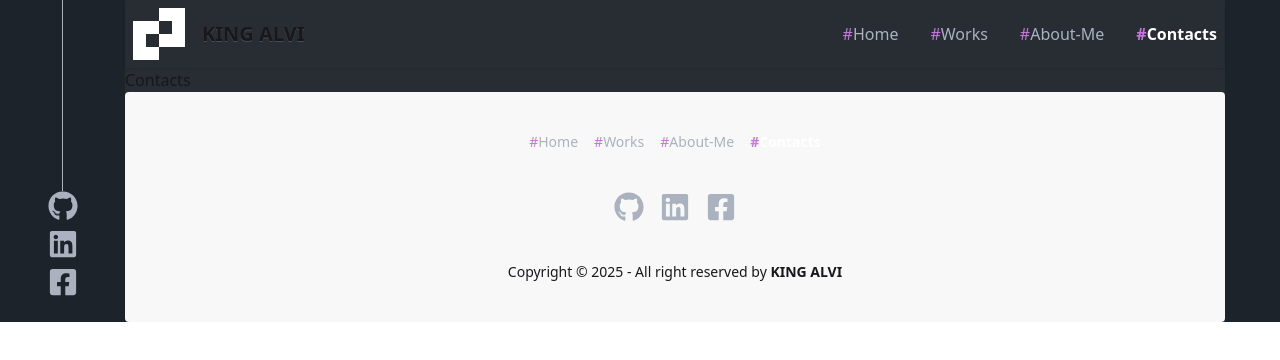
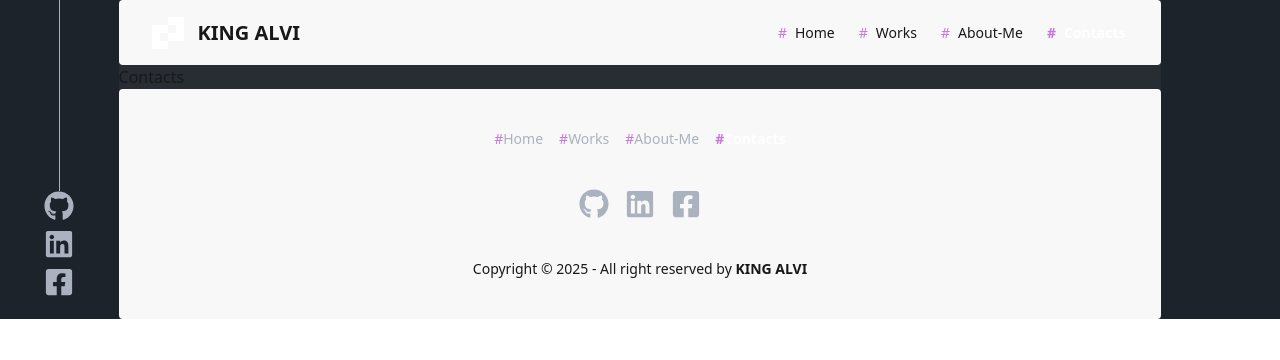
Before and after one commit to KINGALVI/KING-ALVI-portfolio, a React (Vite) app: page /Contacts in a window 1280 px wide. Shown: the top 360 px of the page. Built offline with nearby package versions, Linux system fonts and the light colour scheme.

Commit message:
edited some code

```diff
--- a/src/components/Footer/Footer.jsx
+++ b/src/components/Footer/Footer.jsx
@@ -14,9 +14,9 @@ const Footer = () => {
                 </nav>
                 <nav>
                     <div className="grid grid-flow-col gap-4">
-                        <a href="https://github.com/KINGALVI"><FaGithub className="w-[30px] h-[30px] text-[#ABB2BF] Logo" /></a>
-                        <a href="https://www.linkedin.com/in/alvi-al-mahamud-565a07398/"><FaLinkedin className="w-[30px] h-[30px] text-[#ABB2BF] Logo" /></a>
-                        <a href="https://www.facebook.com/alvi.al.mahamud/"><FaFacebookSquare className="w-[30px] h-[30px] text-[#ABB2BF] Logo" /></a>
+                        <a target="_blank" href="https://github.com/KINGALVI"><FaGithub className="w-[30px] h-[30px] text-[#ABB2BF] Logo" /></a>
+                        <a target="_blank" href="https://www.linkedin.com/in/alvi-al-mahamud-565a07398/"><FaLinkedin className="w-[30px] h-[30px] text-[#ABB2BF] Logo" /></a>
+                        <a target="_blank" href="https://www.facebook.com/alvi.al.mahamud/"><FaFacebookSquare className="w-[30px] h-[30px] text-[#ABB2BF] Logo" /></a>
                     </div>
                 </nav>
                 <aside>
--- a/src/components/Header/Header.jsx
+++ b/src/components/Header/Header.jsx
@@ -1,26 +1,50 @@
 import { Link, NavLink } from "react-router-dom";
 import Logo from "../../../public/Images/Style=Default.svg";
+import { FaGithub, FaFacebookSquare, FaLinkedin } from "react-icons/fa";
 
-const Header = () => {
-
+export default function Header() {
     return (
-        <>
-            <div className="navbar shadow-sm flex justify-between bg-[#282C33]">
+        <nav className="navbar bg-base-200 px-4 rounded sticky top-0 z-50">
+            <div className="flex-1">
                 <div className="flex items-center">
-                    <img src={Logo} alt="" />
-                    <Link className="btn btn-ghost text-xl">KING ALVI</Link>
-                </div>
-                <div>
-                    <ul className="flex gap-[32px]">
-                        <li><NavLink to={"/"} className="text-[#ABB2BF]"><span className="text-[#C778DD]">#</span>Home</NavLink></li>
-                        <li><NavLink to={"/Works"} className="text-[#ABB2BF]"><span className="text-[#C778DD]">#</span>Works</NavLink></li>
-                        <li><NavLink to={"/About"} className="text-[#ABB2BF]"><span className="text-[#C778DD]">#</span>About-Me</NavLink></li>
-                        <li><NavLink to={"/Contacts"} className="text-[#ABB2BF]"><span className="text-[#C778DD]">#</span>Contacts</NavLink></li>
-                    </ul>
+                    <Link className="btn btn-ghost normal-case text-xl flex items-center">
+                        <img src={Logo} alt="Logo" className="w-8 h-8 mr-2" />
+                        KING ALVI
+                    </Link>
                 </div>
             </div>
-        </>
+
+            {/* Desktop / Pad menu */}
+            <ul className="menu menu-horizontal lg:flex hidden">
+                <li><NavLink to="/"><span className="text-[#C778DD]">#</span>Home</NavLink></li>
+                <li><NavLink to="/Works"><span className="text-[#C778DD]">#</span>Works</NavLink></li>
+                <li><NavLink to="/About"><span className="text-[#C778DD]">#</span>About-Me</NavLink></li>
+                <li><NavLink to="/Contacts"><span className="text-[#C778DD]">#</span>Contacts</NavLink></li>
+            </ul>
+
+            {/* Mobile / Mini Pad dropdown */}
+            <div className="dropdown dropdown-end lg:hidden">
+                <label tabIndex={0} className="btn btn-ghost btn-square">
+                    <svg xmlns="http://www.w3.org/2000/svg" className="h-6 w-6"
+                        fill="none" viewBox="0 0 24 24" stroke="currentColor">
+                        <path strokeLinecap="round" strokeLinejoin="round" strokeWidth="2"
+                            d="M4 6h16M4 12h16M4 18h16" />
+                    </svg>
+                </label>
+                <ul tabIndex={0} className="menu menu-sm dropdown-content mt-3 p-2 shadow bg-base-200 rounded-box w-52">
+                    <li><NavLink to="/"><span className="text-[#C778DD]">#</span>Home</NavLink></li>
+                    <li><NavLink to="/Works"><span className="text-[#C778DD]">#</span>Works</NavLink></li>
+                    <li><NavLink to="/About"><span className="text-[#C778DD]">#</span>About-Me</NavLink></li>
+                    <li><NavLink to="/Contacts"><span className="text-[#C778DD]">#</span>Contacts</NavLink></li>
+                    <br />
+                    <div className=" md:hidden flex justify-center gap-2.5">
+                        <a target="_blank" href="https://github.com/KINGALVI"><FaGithub className="w-[30px] h-[30px] text-[#ABB2BF] Logo" /></a>
+                        <a target="_blank" href="https://www.linkedin.com/in/alvi-al-mahamud-565a07398/"><FaLinkedin className="w-[30px] h-[30px] text-[#ABB2BF] Logo" /></a>
+                        <a target="_blank" href="https://www.facebook.com/alvi.al.mahamud/"><FaFacebookSquare className="w-[30px] h-[30px] text-[#ABB2BF] Logo" /></a>
+                    </div>
+                    <br />
+                </ul>
+            </div>
+        </nav>
     );
-};
-
-export default Header;
+}
--- a/src/components/Main-Section/Home/Home.jsx
+++ b/src/components/Main-Section/Home/Home.jsx
@@ -2,7 +2,7 @@ const Home = () => {
 
     return (
         <>
-         Home
+            Home
         </>
     );
 };
--- a/src/components/Main-Section/MainSection.jsx
+++ b/src/components/Main-Section/MainSection.jsx
@@ -7,11 +7,11 @@ import Footer from "../Footer/Footer";
 const Main = () => {
 
   return (
-    <section className="flex">
+    <section className="md:flex">
 
       <Left_Side_Design />
 
-      <section className="lg:w-[1100px] bg-[#282C33]">
+      <section className="md:w-[1100px] bg-[#282C33]">
 
         <Header />
 
--- a/src/components/Side-Design/Left-Side-Design.jsx
+++ b/src/components/Side-Design/Left-Side-Design.jsx
@@ -2,14 +2,25 @@ import Line from "../../../public/Images/Line.png";
 import { FaGithub, FaFacebookSquare, FaLinkedin } from "react-icons/fa";
 
 const Left_Side_Design = () => {
-
     return (
-        <center className="w-[125px]">
-            <img src={Line} alt="" />
+        <center className="w-[125px] hidden md:block">
+            <img src={Line} alt="Line" />
             <div className="grid">
-                <span className="pb-2"><a href="https://github.com/KINGALVI"><FaGithub className="w-[30px] h-[30px] text-[#ABB2BF] Logo" /></a></span>
-                <span className="pb-2"><a href="https://www.linkedin.com/in/alvi-al-mahamud-565a07398/"><FaLinkedin className="w-[30px] h-[30px] text-[#ABB2BF] Logo" /></a></span>
-                <span ><a href="https://www.facebook.com/alvi.al.mahamud/"><FaFacebookSquare className="w-[30px] h-[30px] text-[#ABB2BF] Logo" /></a></span>
+                <span className="pb-2">
+                    <a target="_blank" href="https://github.com/KINGALVI">
+                        <FaGithub className="w-[30px] h-[30px] text-[#ABB2BF] Logo" />
+                    </a>
+                </span>
+                <span className="pb-2">
+                    <a target="_blank" href="https://www.linkedin.com/in/alvi-al-mahamud-565a07398/">
+                        <FaLinkedin className="w-[30px] h-[30px] text-[#ABB2BF] Logo" />
+                    </a>
+                </span>
+                <span>
+                    <a target="_blank" href="https://www.facebook.com/alvi.al.mahamud/">
+                        <FaFacebookSquare className="w-[30px] h-[30px] text-[#ABB2BF] Logo" />
+                    </a>
+                </span>
             </div>
         </center>
     );
--- a/src/components/Side-Design/Right-Side-Design.jsx
+++ b/src/components/Side-Design/Right-Side-Design.jsx
@@ -1,7 +1,7 @@
 const Right_Side_Design = () => {
 
     return (
-        <section className="">
+        <section className="w-[125px] hidden md:block">
 
         </section>
     );
```
